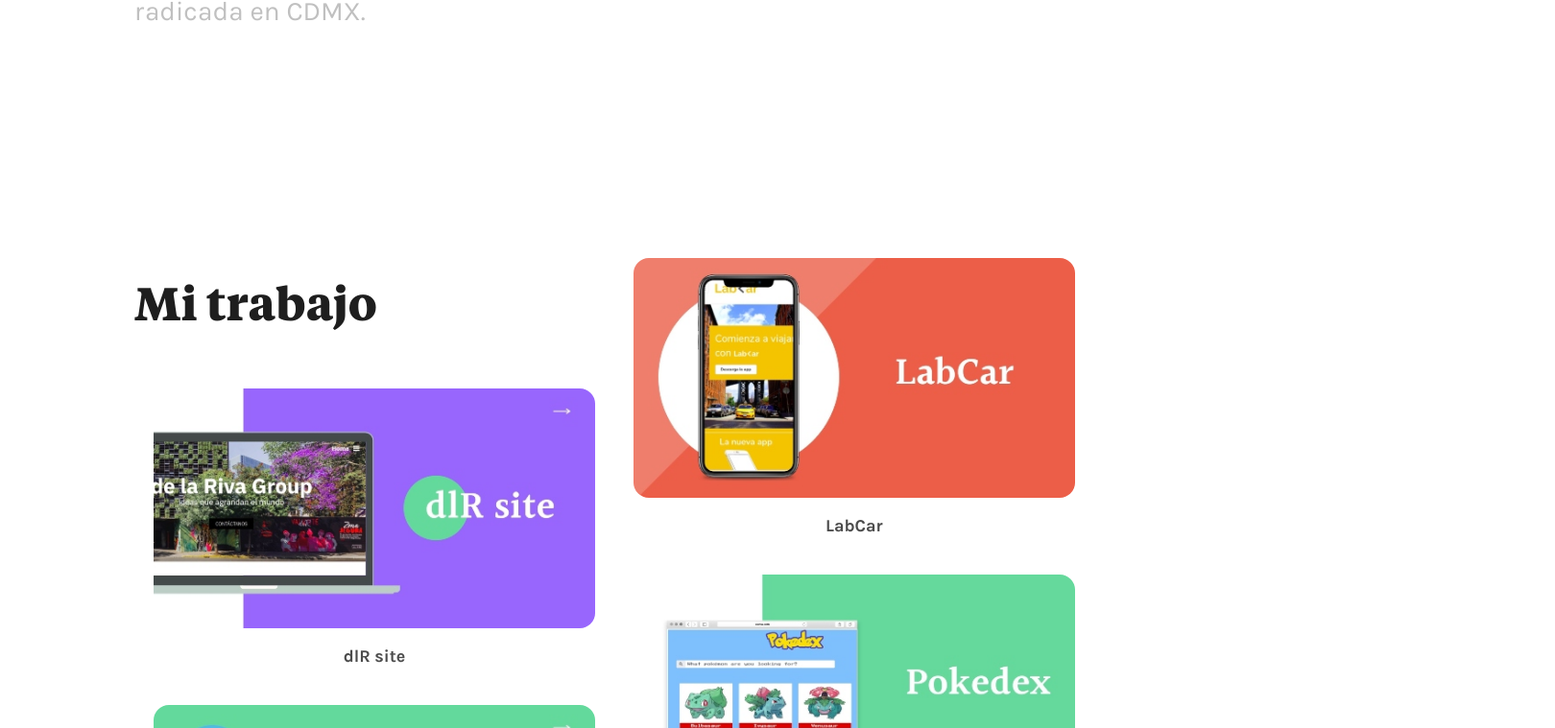
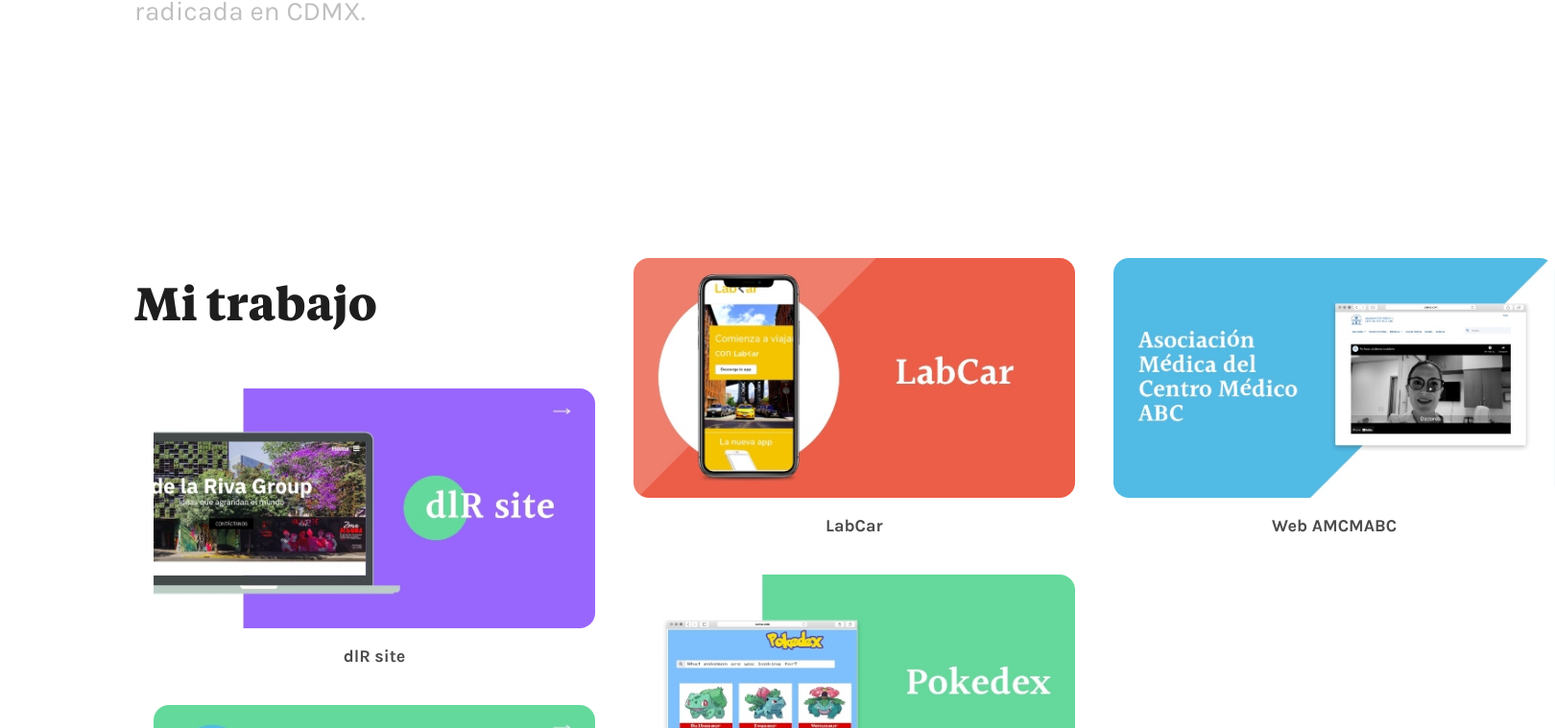
Before and after one commit to cruzmayra/portfolio-m-ayra, a React (Create React App) app: page / in a window 1280 px wide. Shown: the part 496-1255 px from the top of the page at 96% size, 1620 px wide, since content can reach past the window. Built offline with nearby package versions, Linux system fonts and the light colour scheme.

Commit message:
Agregando información de sitio demo

```diff
--- a/src/PortfolioContext.js
+++ b/src/PortfolioContext.js
@@ -18,7 +18,6 @@
             "title": "Purrgram",
             "period": "noviembre 2019",
             "description": [
-                //"Rayados, pintos, negros o siameses, los gatos han maravillado al humano desde siempre. Miles de fotos de estos animalitos inundan el internet. Ahora puedes ver miles de estas imágenes en un solo lugar y guardar tus favoritas en tu perfil.",
                 "Purrgram es una aplicación web que te muestra un feed con las más bellas imágenes de gatos del internet acompañadas de una breve descripción que te facilitara saber si ese gato es ideal para ti. Si encuentras al indicado puedes conservar su foto marcandola como favorito y verla cuando quieras.",
                 "Creada con la libreria React Native Web, obtiene las imágenes de gatos a través de la API REST de Unsplash. Surge de un ejercicio para practicar React Hooks y dar primeros pasos para crear aplicaciones móviles. Para no gestionar, de momento, un backend el login y los datos del usuario, como nombre y favoritos, se maneja con localStorage pero permite a diferentes 'usuarios' manejar independientemente su información."
             ],
@@ -52,7 +51,19 @@
             "codeLink": "https://github.com/CruzMayra/pokedex",
             "previewImage": "pokedexCard.jpg",
             "heroImage": "pokedexHero.jpg"
-        }
+        },
+        "asociacion-medica": {
+            "title": "Web AMCMABC",
+            "period": "2020",
+            "description": [
+                ""
+            ],
+            "link": "https://www.asociacionmedica-abc.com/",
+            "sourceCode": false,
+            "codeLink": "",
+            "previewImage": "abcCard.jpg",
+            "heroImage": "abcHero.jpg"
+        },
     },
     me: {
         "sobre-mi": {
```
